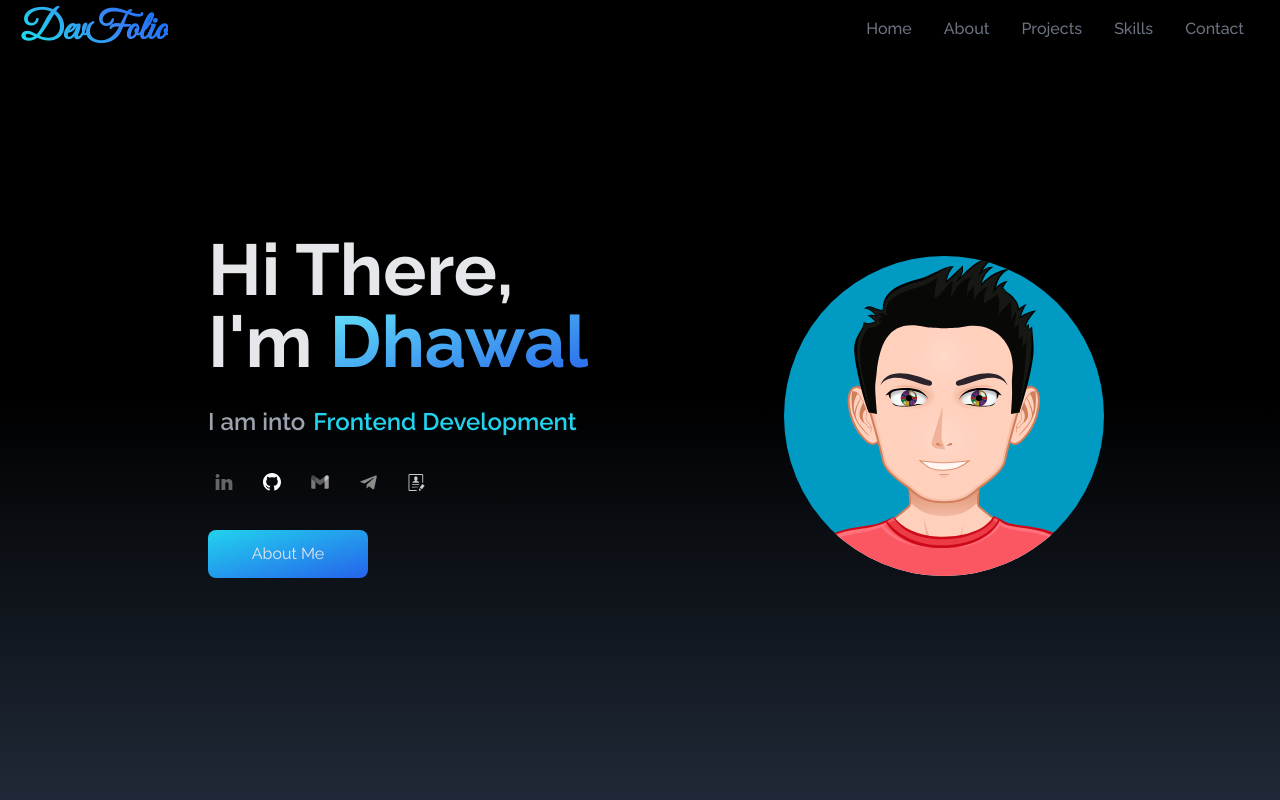
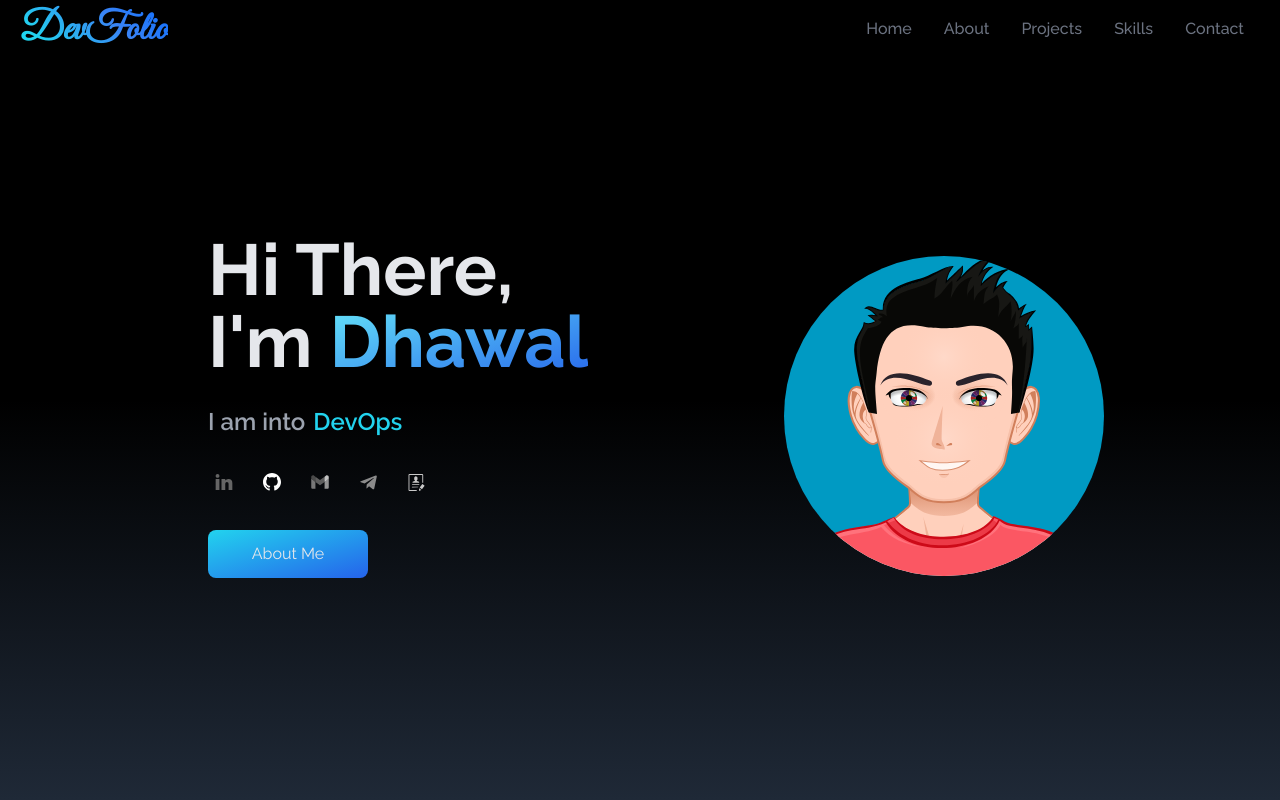
Before and after one commit to dhawal-793/DevFolio, a React (Vite) app: page / in a window 1280 px wide. Shown: the top 800 px of the page. Built offline with nearby package versions, Linux system fonts and the light colour scheme.

Commit message:
Updated the intrests in Home section.

```diff
--- a/src/components/Home.jsx
+++ b/src/components/Home.jsx
@@ -9,9 +9,11 @@ import Avatar from "../assets/Avatars/Avatar.svg";
 import contactInfo from "../data/contactInfo";
 
 const Home = () => {
-  const interest = [
+  const interests = [
+    " . . . ",
+    3000,
     "DevOps",
-    2000,
+    4000,
     "Frontend Development",
     2000,
     "Backend Development",
@@ -52,7 +54,7 @@ const Home = () => {
               <span className="block xs:inline"> I am into</span>
               <span className="text-cyan-400 xs:pl-2">
                 <TypeAnimation
-                  sequence={interest}
+                  sequence={interests}
                   speed={1}
                   wrapper="span"
                   cursor={true}
```
